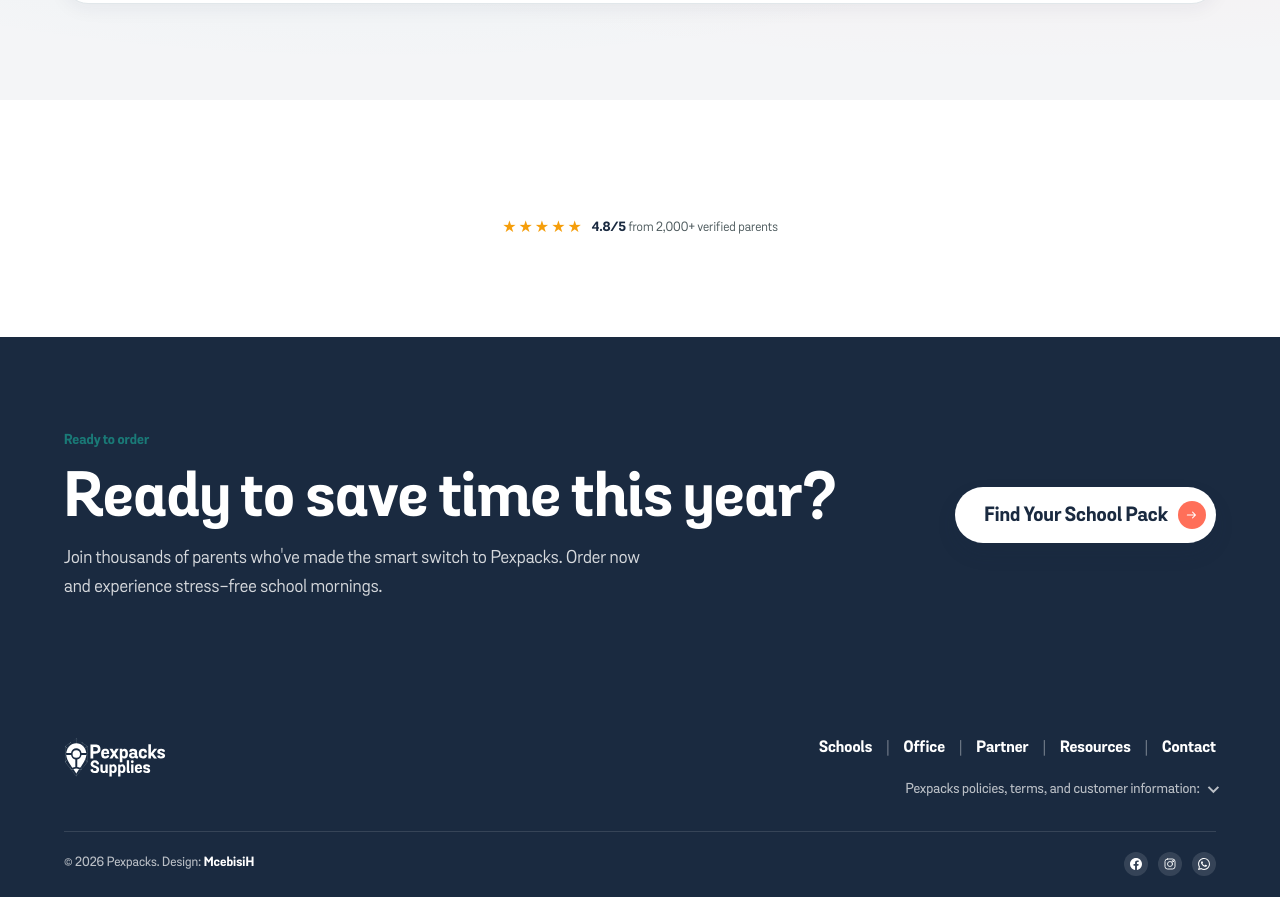
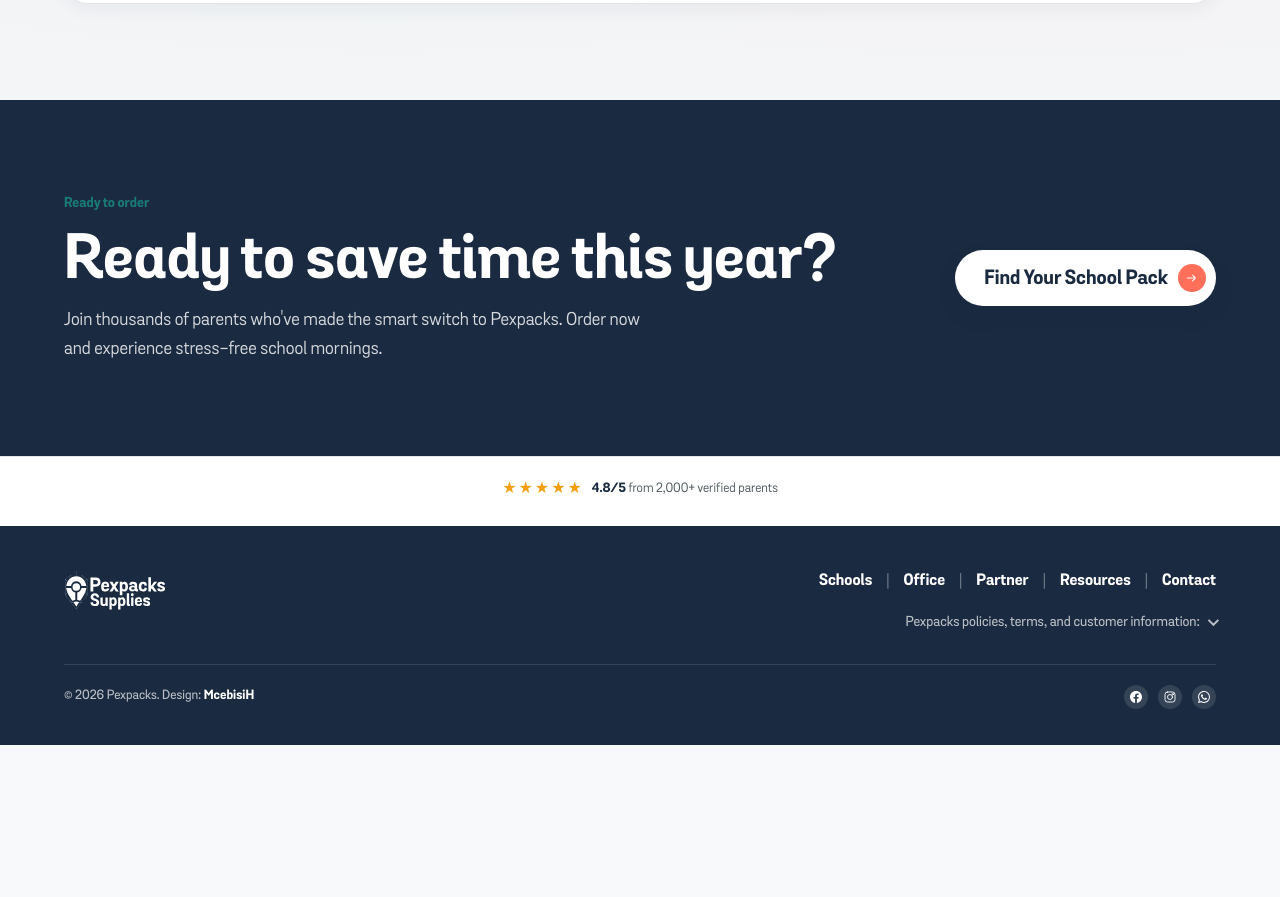
Before and after one commit to mcebisidesigner-spec/pexpacks-supplies, a Next.js app: page / in a window 1280 px wide. Shown: the part 6317-7214 px from the top of the page. After the commit the page ends 7062 px from the top, so only its background shows below. Built offline with nearby package versions, Linux system fonts and the light colour scheme.

Commit message:
Move rating strip above footer site-wide

```diff
--- a/app/layout.tsx
+++ b/app/layout.tsx
@@ -3,6 +3,7 @@ import localFont from "next/font/local";
 import { Header } from "@/components/layout/Header";
 import { Footer } from "@/components/layout/Footer";
 import { ClientRuntimeWidgets } from "@/components/layout/ClientRuntimeWidgets";
+import { RatingStrip } from "@/components/shared/RatingStrip";
 import { JsonLd } from "@/components/ui/JsonLd";
 import { buildMetadata } from "@/lib/seo";
 import {
@@ -129,6 +130,9 @@ export default function RootLayout({
           <main id="site-main" className="site-main">
             {children}
           </main>
+          <div className="site-rating-strip" aria-label="Pexpacks parent rating">
+            <RatingStrip />
+          </div>
           <Footer />
           <ClientRuntimeWidgets />
         </div>
--- a/app/page.tsx
+++ b/app/page.tsx
@@ -5,7 +5,6 @@ import { CTASection } from "@/components/marketing/CTASection";
 import { HeroSearch } from "@/components/marketing/HeroSearch";
 import { OrderingWorksSection } from "@/components/marketing/OrderingWorksSection";
 import { SectionHeader } from "@/components/marketing/SectionHeader";
-import { RatingStrip } from "@/components/shared/RatingStrip";
 import { FaqMarquee } from "@/components/shared/FaqMarquee";
 import { faqs } from "@/data/faqs";
 import { whyChoosePexpacks, homepagePacks } from "@/data/packs";
@@ -298,12 +297,6 @@ No queues. No confusion. No missing items.
 
       <LayByPromo />
 
-      <div className={sectionStyles.section}>
-        <div className={sectionStyles.inner}>
-          <RatingStrip />
-        </div>
-      </div>
-
       <CTASection
         eyebrow="Ready to order"
         title="Ready to save time this year?"
--- a/components/schools/SchoolsPageHero.tsx
+++ b/components/schools/SchoolsPageHero.tsx
@@ -1,7 +1,6 @@
 import type { ReactNode } from "react";
 import { Button } from "@/components/ui/Button";
 import { PageHero } from "@/components/marketing/PageHero";
-import { RatingStrip } from "@/components/shared/RatingStrip";
 import heroStyles from "@/components/marketing/HeroBase.module.css";
 import styles from "./SchoolsPageHero.module.css";
 
@@ -38,7 +37,6 @@ export function SchoolsPageHero({ children }: SchoolsPageHeroProps) {
           Browse Packs by Grade &rarr;
         </Button>
       </div>
-      <RatingStrip />
     </PageHero>
   );
 }
--- a/styles/globals.css
+++ b/styles/globals.css
@@ -150,6 +150,18 @@ button:disabled {
   padding-top: var(--header-height-desktop);
 }
 
+.site-rating-strip {
+  display: flex;
+  justify-content: center;
+  padding: 20px var(--gutter-desktop) 24px;
+  background: var(--pex-bg);
+  border-top: 1px solid var(--pex-border);
+}
+
+.site-rating-strip > * {
+  margin-top: 0;
+}
+
 /* ── Container utility ── */
 .container {
   width: 100%;
@@ -168,6 +180,10 @@ button:disabled {
   .container {
     padding-inline: var(--gutter-mobile);
   }
+
+  .site-rating-strip {
+    padding-inline: var(--gutter-mobile);
+  }
 }
 
 @media (max-width: 1023px) {
```
Also changed, not shown: app/foundation-phase/page.tsx (+0 -7 lines), app/high-school/page.tsx (+0 -7 lines), app/lay-by/page.tsx (+0 -7 lines), app/office/page.tsx (+0 -7 lines), app/primary-school/page.tsx (+0 -7 lines).
